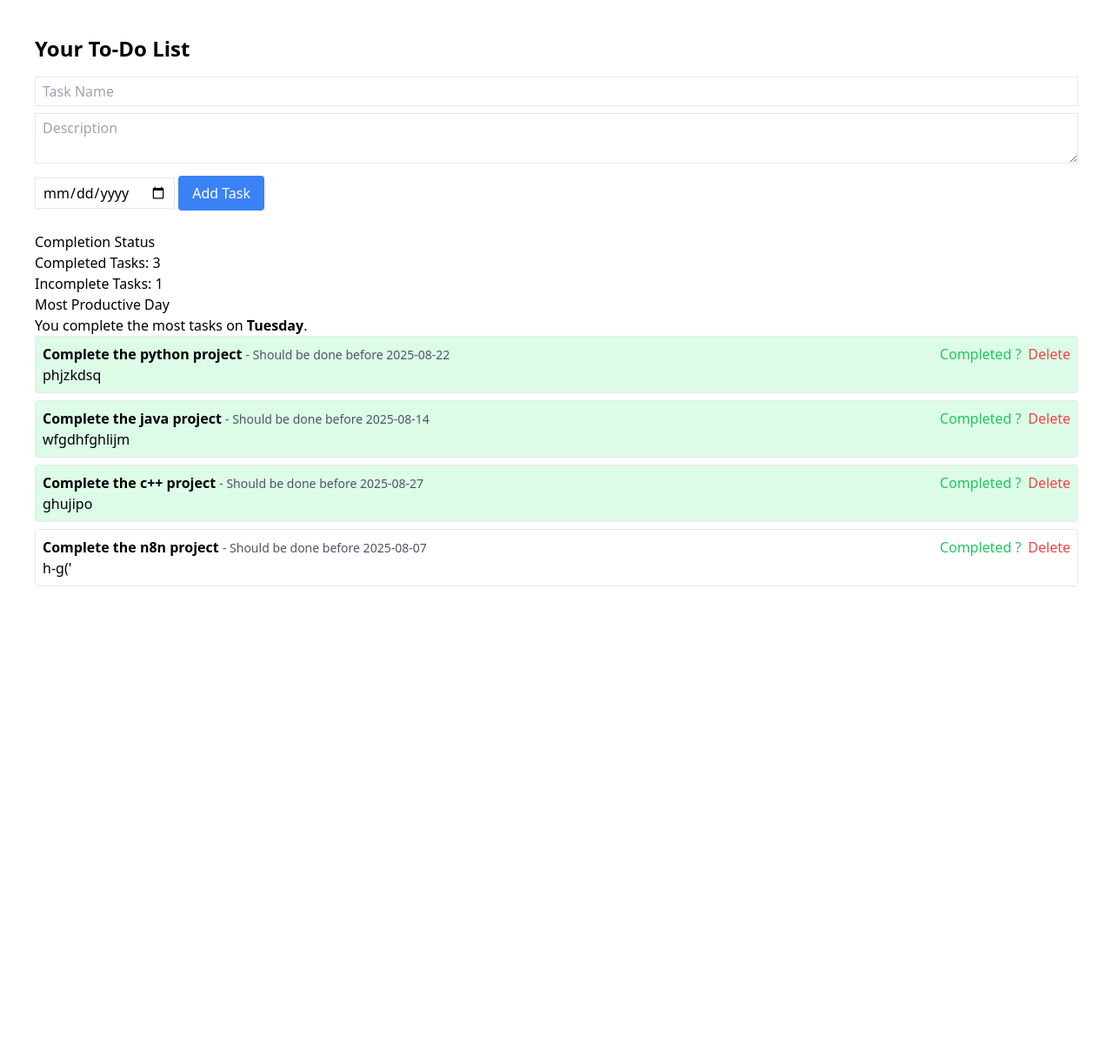
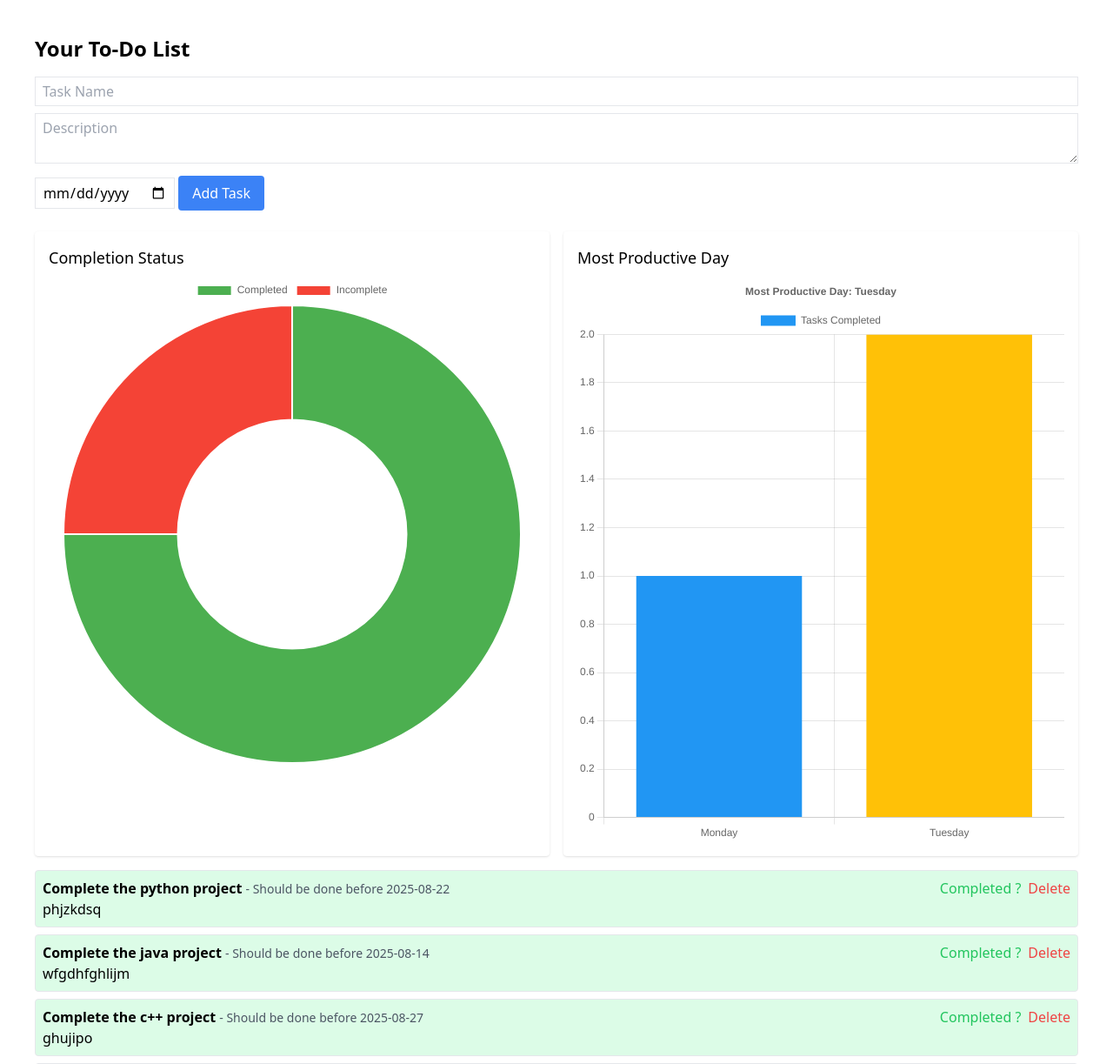
Before and after one commit to Auoram/To_Do_App_flask, a Flask app: page /dashboard in a window 1280 px wide. Shown: the top 1223 px of the page at 87% size. Before the commit the page ends 674 px from the top, so only its background shows below. Run offline with Flask 3, Linux system fonts and the light colour scheme; a user stored in the database is signed in; some libraries are stand-ins or nearby versions.

Commit message:
Creating charts

```diff
--- a/app.py
+++ b/app.py
@@ -1,7 +1,7 @@
 from flask import Flask,render_template,redirect,request,flash,url_for,session
 from flask_sqlalchemy import SQLAlchemy
 from werkzeug.security import generate_password_hash,check_password_hash
-from datetime import datetime
+from datetime import datetime,timezone
 
 app = Flask(__name__)
 
@@ -76,7 +76,7 @@ def dashboard():
             weekday = date.strftime('%A')
             day_counts[weekday] = day_counts.get(weekday, 0) + 1
     most_productive_day = max(day_counts, key=day_counts.get) if day_counts else None
-    return render_template('dashboard.html',tasks=tasks,completed_tasks=completed_tasks,incompleted_tasks=incompleted_tasks,most_productive_day=most_productive_day)
+    return render_template('dashboard.html',tasks=tasks,completed_tasks=completed_tasks,incompleted_tasks=incompleted_tasks,most_productive_day=most_productive_day,day_counts=day_counts)
 
 @app.route('/complete/<int:task_id>',methods= ['POST'])
 def complete(task_id):
--- a/templates/dashboard.html
+++ b/templates/dashboard.html
@@ -8,20 +8,72 @@
   <input type="date" name="due_date" class="border px-2 py-1">
   <button class="bg-blue-500 text-white px-4 py-2 rounded">Add Task</button>
 </form>
-<div>
-  <h3>Completion Status</h3>
-  <p>Completed Tasks: {{ completed_tasks }}</p>
-  <p>Incomplete Tasks: {{ incompleted_tasks }}</p>
+<div id="completedTasks" data-value="{{ completed_tasks }}"></div>
+<div id="incompletedTasks" data-value="{{ incompleted_tasks }}"></div>
+<div id="dayCounts" data-value='{{ day_counts | tojson }}'></div>
+<div id="mostProductiveDay" data-value="{{ most_productive_day }}" hidden></div>
+<div class="flex flex-col md:flex-row gap-4 mb-4">
+  <div class="md:w-1/2 p-4 bg-white rounded shadow">
+    <h3 class="text-lg font-medium mb-2">Completion Status</h3>
+    <canvas id="completionChart" style="width:100%; height:100px;"></canvas>
+  </div>
+  <div class="md:w-1/2 p-4 bg-white rounded shadow">
+    <h3 class="text-lg font-medium mb-2">Most Productive Day</h3>
+    <canvas id="productiveChart" style="width:100%; height:650px;"></canvas>
+  </div>
 </div>
+<script>
+  document.addEventListener('DOMContentLoaded', () => {
+  const completedTasks = parseInt(document.getElementById('completedTasks').dataset.value);
+  const incompletedTasks = parseInt(document.getElementById('incompletedTasks').dataset.value);
+  const dayData = JSON.parse(document.getElementById('dayCounts').dataset.value);
+  const mostProductiveDay = document.getElementById('mostProductiveDay').dataset.value;
 
-<div>
-  <h3>Most Productive Day</h3>
-  {% if most_productive_day %}
-    <p>You complete the most tasks on <strong>{{ most_productive_day }}</strong>.</p>
-  {% else %}
-    <p>No completed tasks yet to calculate most productive day.</p>
-  {% endif %}
-</div>
+  const ctx1 = document.getElementById('completionChart').getContext('2d');
+  new Chart(ctx1, {
+    type: 'doughnut',
+    data: {
+      labels: ['Completed', 'Incomplete'],
+      datasets: [{
+        label: 'Tasks',
+        data: [completedTasks, incompletedTasks],
+        backgroundColor: ['#4CAF50', '#F44336']
+      }]
+    }
+  });
+
+  const days = Object.keys(dayData);
+  const counts = Object.values(dayData);
+
+  const barColors = days.map(day => day === mostProductiveDay ? '#FFC107' : '#2196F3');
+
+  const ctx2 = document.getElementById('productiveChart').getContext('2d');
+  new Chart(ctx2, {
+    type: 'bar',
+    data: {
+      labels: days,
+      datasets: [{
+        label: 'Tasks Completed',
+        data: counts,
+        backgroundColor: barColors
+      }]
+    },
+    options: {
+      plugins: {
+        title: {
+          display: true,
+          text: `Most Productive Day: ${mostProductiveDay}`
+        }
+      },
+      scales: {
+        y: {
+          beginAtZero: true
+        }
+      }
+    }
+  });
+});
+</script>
 <ul>
     {% for task in tasks %}
     <li class="mb-2 p-2 border rounded flex justify-between items-start {{ 'bg-green-100' if task.completed else 'bg-white' }}">
```
Also changed, not shown: instance/database.db.
